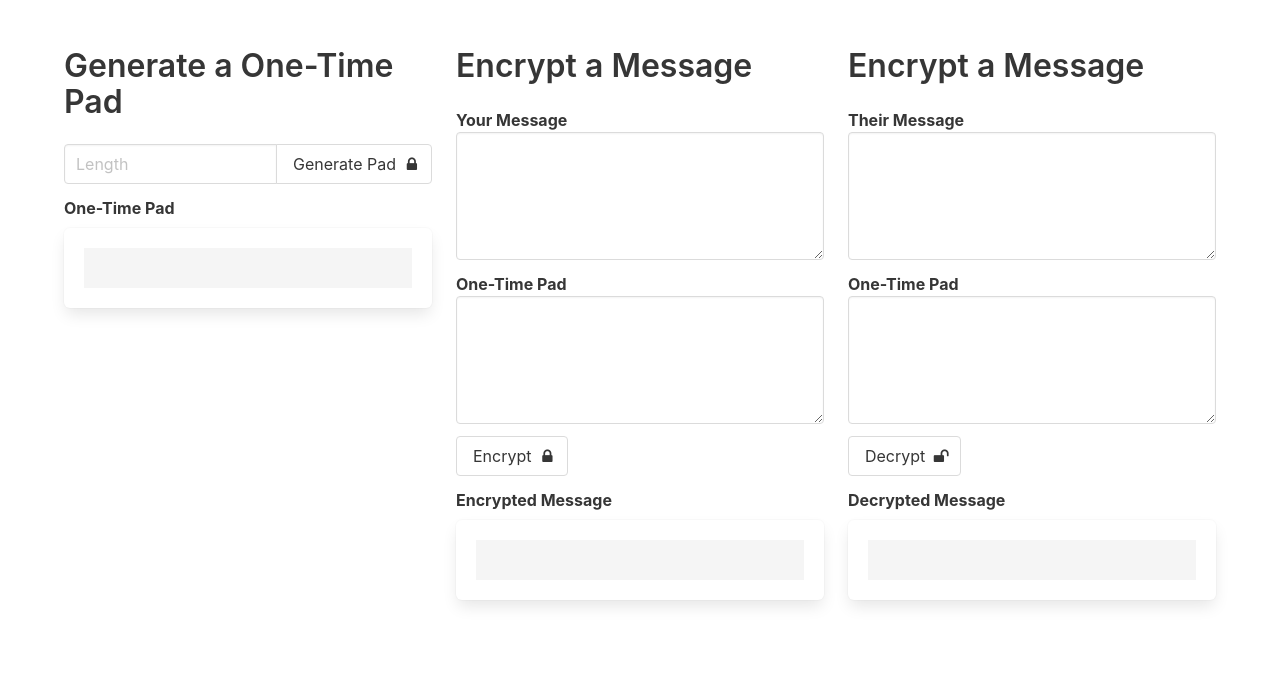
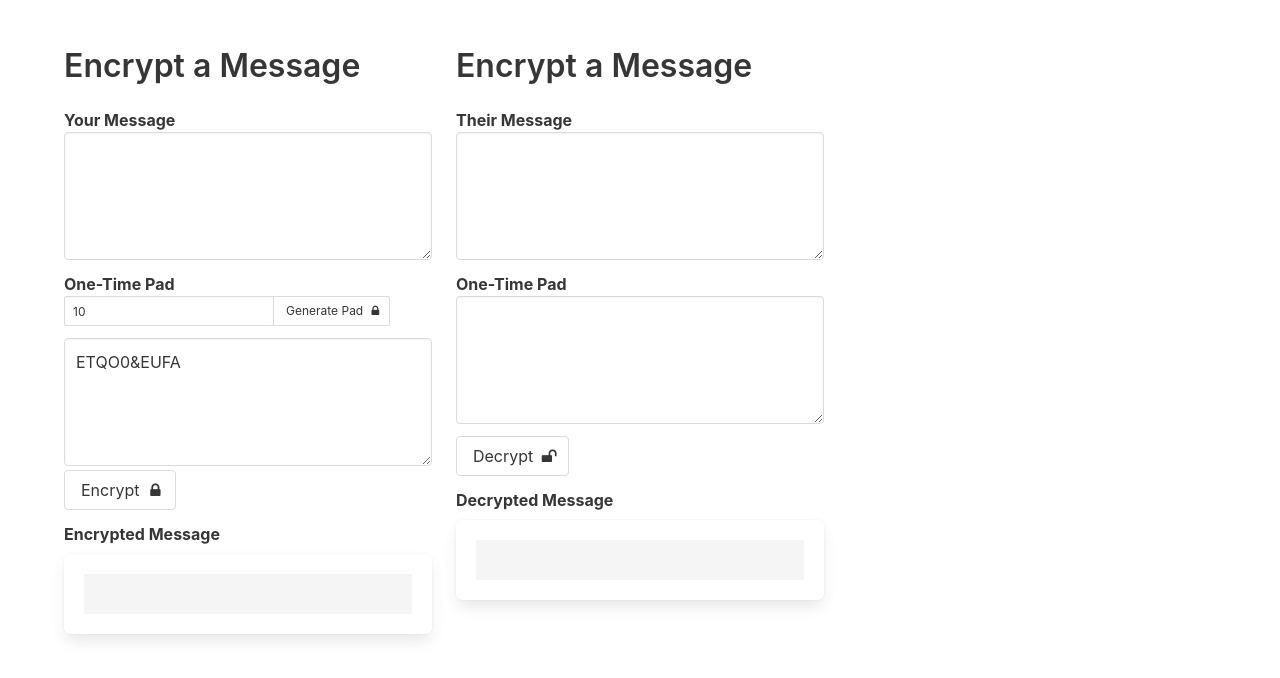
Before and after one commit to Alamantus/otp-generator, a website built with Parcel: page index.html in a window 1280 px wide. Both pictures are taken after a click on the link "Generate Pad". Built offline with nearby package versions, Linux system fonts and the light colour scheme.

Commit message:
Move generate pad button to the encrypt section

```diff
--- a/index.html
+++ b/index.html
@@ -20,35 +20,6 @@
   <div class="section">
     <div class="container">
       <div class="columns">
-        <div class="column is-one-third">
-          <h2 class="title">
-            Generate a One-Time Pad
-          </h2>
-          <div class="field has-addons">
-            <div class="control">
-              <input class="input" type="number" id="padLength" placeholder="Length">
-            </div>
-            <div class="control">
-              <a class="button" id="generatePad">
-                <span>
-                  Generate Pad
-                </span>
-                <span class="icon">
-                  <i class="fa fa-lock"></i>
-                </span>
-              </a>
-            </div>
-          </div>
-
-          <div class="columns">
-            <div class="column">
-              <label class="label">One-Time Pad</label>
-              <div class="box">
-                <pre id="generatedPad"></pre>
-              </div>
-            </div>
-          </div>
-        </div>
 
         <div class="column is-one-third">
           <h2 class="title">
@@ -62,14 +33,29 @@
               </div>
             </label>
           </div>
-          <div class="field">
+          <div class="control">
             <label class="label">
               One-Time Pad
-              <div class="control">
-                <textarea id="inputPad" class="textarea"></textarea>
-              </div>
-              <div class="help is-error" id="inputError"></div>
             </label>
+          </div>
+          <div class="field has-addons is-small">
+            <div class="control">
+              <input class="input is-small" type="number" id="padLength" placeholder="Length">
+            </div>
+            <div class="control">
+              <a class="button is-small" id="generatePad">
+                <span>
+                  Generate Pad
+                </span>
+                <span class="icon is-small">
+                  <i class="fa fa-lock"></i>
+                </span>
+              </a>
+            </div>
+          </div>
+          <div class="control">
+            <textarea id="inputPad" class="textarea"></textarea>
+            <div class="help is-error" id="inputError"></div>
           </div>
           <div class="field">
             <div class="control">
--- a/index.js
+++ b/index.js
@@ -20,7 +20,7 @@ const stripString = (string) => {
 
 export const encrypt = (string, pad = null) => {
   const strippedString = stripString(string).toUpperCase();
-  pad = pad ? pad : generatePad(strippedString.length * 2);
+  pad = pad ? pad : generatePad(strippedString.length);
   return {
     oneTimePad: pad,
     encryptedMessage: pad.map((letter, index) => {
@@ -73,8 +73,12 @@ window.onload = () => {
   }
 
   document.getElementById('generatePad').onclick = () => {
-    const input = parseInt(document.getElementById('padLength').value, 10);
-    const output = generatePad(input);
-    document.getElementById('generatedPad').innerHTML = output.join('');
+    const field = document.getElementById('padLength');
+    if (field.value === '') {
+      field.value = '10';
+    }
+    const length = parseInt(field.value, 10);
+    const output = generatePad(length);
+    document.getElementById('inputPad').value = output.join('');
   }
 }
```
